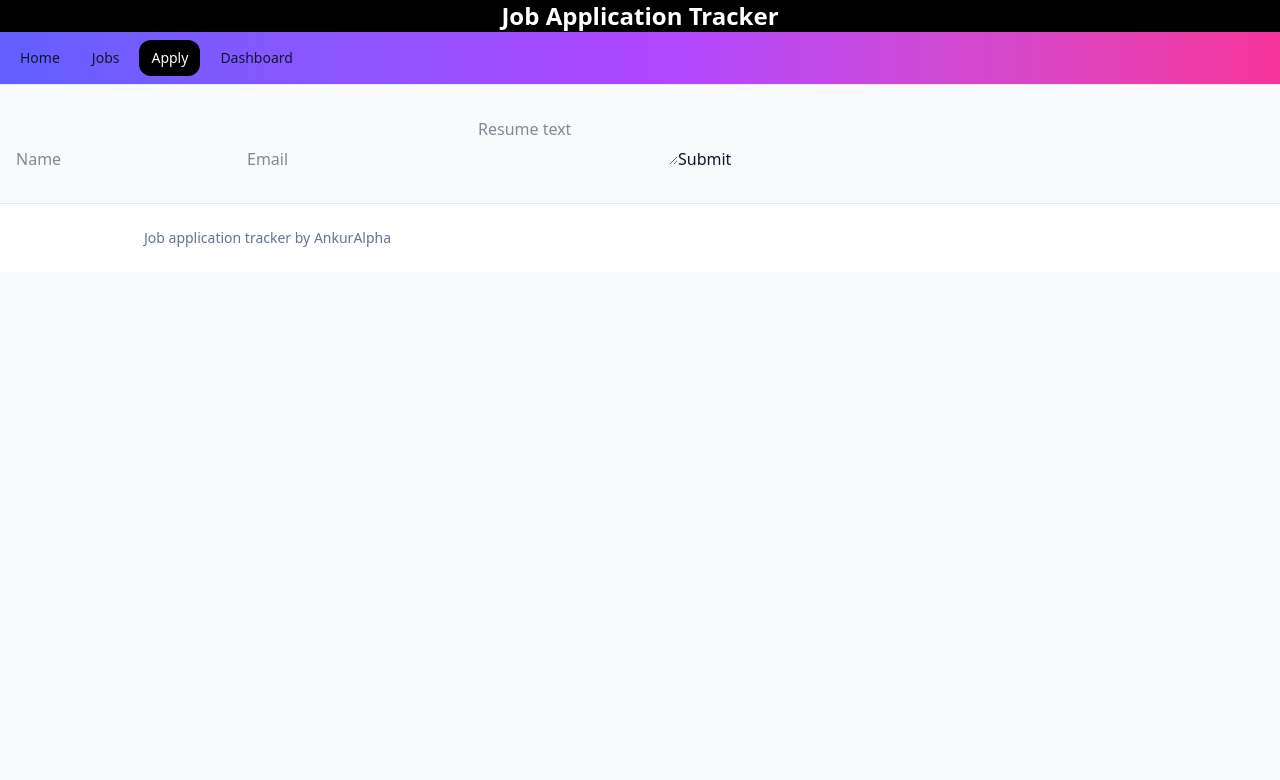
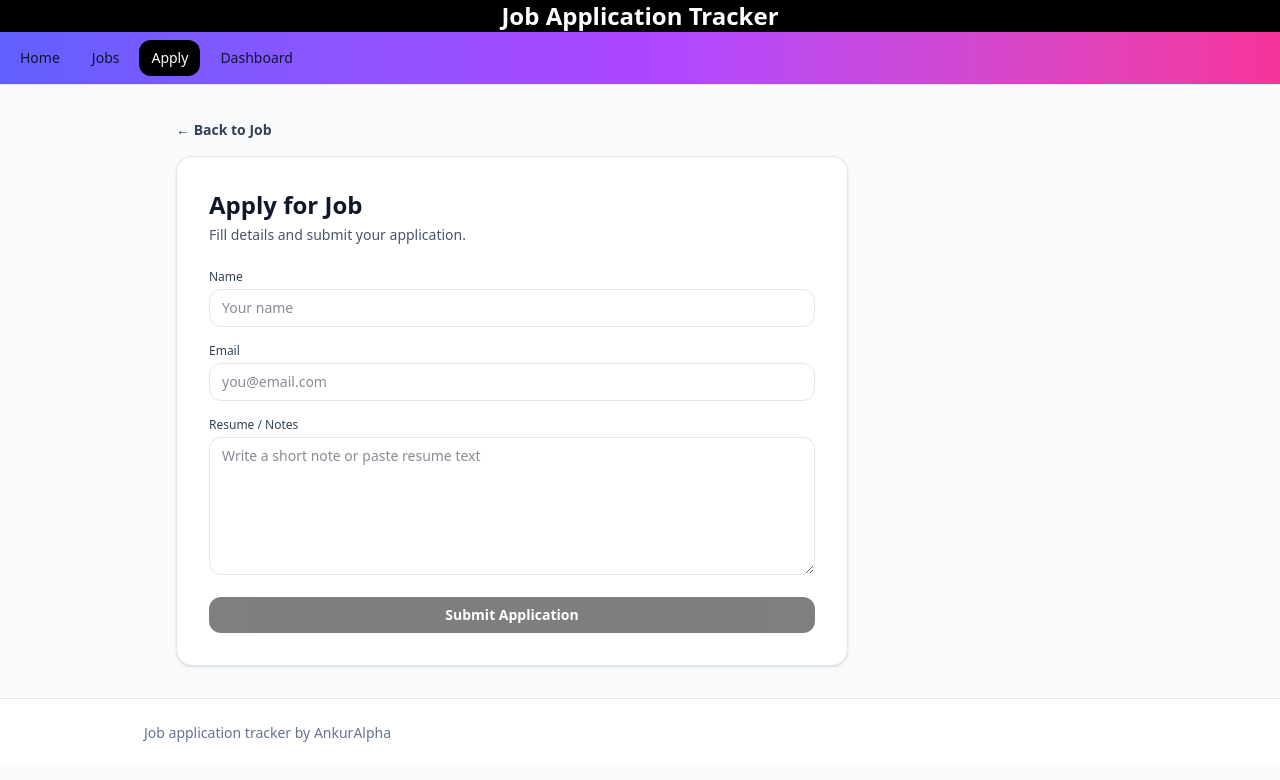
Before and after one commit to AnkurAlpha/Job-Application-Tracker, a React app in the folder frontend/: page /apply/1 in a window 1280 px wide. Shown: the top 780 px of the page. Built offline with nearby package versions, Linux system fonts and the light colour scheme; the HTML template or start-up script is replaced by a standard one.

Commit message:
Add Apply and Dashboard pages

```diff
--- a/frontend/src/components/Navbar.jsx
+++ b/frontend/src/components/Navbar.jsx
@@ -10,7 +10,8 @@ const Navbar = () => {
         <header className="border-b border-slate-200 bg-white ">
         <div className="mx-auto flex max-w-5xl justify-between px-4"></div>
             <div className="mx-auto flex justify-center text-white bg-black">
-                <p className="text-2xl font-bold"> Job Application Tracker</p>
+                <p className="text-2xl font-bold hover:scale-105 transition
+                duration-500 hover:py-1"> Job Application Tracker</p>
             </div>
             <nav className="flex gap-2 bg-gradient-to-r
         from-indigo-500 via-purple-500 to-pink-500 py-2 px-2">
--- a/frontend/src/pages/Apply.jsx
+++ b/frontend/src/pages/Apply.jsx
@@ -1,33 +1,124 @@
-import { useParams } from "react-router-dom";
+import { useParams, Link } from "react-router-dom";
 import { useState } from "react";
 import { applyForJob } from "../api/api";
 
 const Apply = () => {
-    const {id} = useParams();
-    const [form, setForm] = useState({
-        name: "",
-        email:"",
-        resume:""
-    }) ;
+    const { id } = useParams();
+    const [form, setForm] = useState({ name: "", email: "", resume: "" });
+    const [submitting, setSubmitting] = useState(false);
+    const [done, setDone] = useState(false);
+    const [error, setError] = useState("");
+
     const handleChange = (e) => {
-        setForm({
-            ...form,
-            [e.target.name] : e.target.value
-        })
-    }
-    const handleSubmit= async (e) => {
-        e.preventDefault() ;
-        await applyForJob({...form,jobId: id}) ;
-        alert("Applied Successfully") ;
-    }
+        setForm({ ...form, [e.target.name]: e.target.value });
+    };
+
+    const canSubmit =
+        form.name.trim() && form.email.trim() && form.resume.trim();
+
+    const handleSubmit = async (e) => {
+        e.preventDefault();
+        setError("");
+        setSubmitting(true);
+        try {
+            await applyForJob({ ...form, jobId: id });
+            setDone(true);
+        } catch (e) {
+            setError(e.message || "Failed to submit application");
+        } finally {
+            setSubmitting(false);
+        }
+    };
+
     return (
-        <form onSubmit={handleSubmit}>
-        <input name="name" placeholder="Name" onChange={handleChange} />
-        <input name="email" placeholder="Email" onChange={handleChange} />
-        <textarea name="resume" placeholder="Resume text" onChange={handleChange}/>
-        <button type="submit">Submit</button>
-        </form>
-    )
+        <div className="mx-auto max-w-2xl space-y-4">
+            <Link
+                to={`/jobs/${id}`}
+                className="inline-flex items-center gap-2
+        text-sm font-semibold text-slate-700 hover:text-slate-900" >
+                ← Back to Job
+            </Link>
+
+            <div className="rounded-2xl border border-slate-200 bg-white p-8 shadow-sm">
+                <h1 className="text-2xl font-bold">Apply for Job</h1>
+                <p className="mt-1 text-sm text-slate-600">
+                    Fill details and submit your application.
+                </p>
+
+                {done && (
+                    <div className="mt-4 rounded-xl border border-emerald-200
+            bg-emerald-50 p-4">
+                        <p className="text-sm font-semibold text-emerald-800">
+                            Application submitted!
+                        </p>
+                        <p className="mt-1 text-sm text-emerald-700">
+                            You can go back and apply to more jobs.
+                        </p>
+                    </div>
+                )}
+
+                {error && (
+                    <div className="mt-4 rounded-xl border border-red-200 bg-red-50 p-4">
+                        <p className="text-sm font-semibold text-red-800">Error</p>
+                        <p className="mt-1 text-sm text-red-700">{error}</p>
+                    </div>
+                )}
+
+                <form onSubmit={handleSubmit} className="mt-6 space-y-4">
+                    <div>
+                        <label className="mb-1 block text-xs font-medium text-slate-700">
+                            Name
+                        </label>
+                        <input
+                            className="w-full rounded-xl border border-slate-200 px-3
+                py-2 text-sm outline-none focus:border-slate-900
+                focus:ring-2 focus:ring-slate-200"
+                            name="name"
+                            placeholder="Your name"
+                            onChange={handleChange}
+                            value={form.name}
+                        />
+                    </div>
+
+                    <div>
+                        <label className="mb-1 block text-xs font-medium text-slate-700">
+                            Email
+                        </label>
+                        <input
+                            className="w-full rounded-xl border border-slate-200 px-3 py-2
+                text-sm outline-none focus:border-slate-900 focus:ring-2
+                focus:ring-slate-200" name="email" placeholder="you@email.com"
+                            onChange={handleChange} value={form.email} />
+                    </div>
+
+                    <div>
+                        <label className="mb-1 block text-xs font-medium
+                        text-slate-700"> Resume / Notes </label>
+                        <textarea
+                            className="w-full rounded-xl border
+                            border-slate-200 px-3 py-2 text-sm
+                            outline-none focus:border-slate-900 focus:ring-2
+                            focus:ring-slate-200"
+                            name="resume"
+                            placeholder="Write a short note or paste resume text"
+                            rows={6}
+                            onChange={handleChange}
+                            value={form.resume}
+                        />
+                    </div>
+
+                    <button
+                        type="submit"
+                        disabled={!canSubmit || submitting}
+                        className="w-full rounded-xl bg-black px-4 py-2
+                        text-sm font-semibold text-white hover:bg-slate-800
+                        disabled:opacity-50" >
+                        {submitting ? "Submitting..." : "Submit Application"}
+                    </button>
+                </form>
+            </div>
+        </div>
+    );
 }
 
 export default Apply
--- a/frontend/src/pages/Dashboard.jsx
+++ b/frontend/src/pages/Dashboard.jsx
@@ -1,11 +1,155 @@
+import { useEffect, useMemo, useState } from "react";
+import { Link } from "react-router-dom";
+import { getJobs } from "../api/api.js";
+
 const Dashboard = () => {
+
+  const [jobs, setJobs] = useState([]);
+  const [loading, setLoading] = useState(true);
+  const [error, setError] = useState("");
+
+  useEffect(() => {
+    getJobs()
+      .then(setJobs)
+      .catch((err) => setError(err.message || "Failed to load data"))
+      .finally(() => setLoading(false));
+  }, []);
+
+  const stats = useMemo(() => {
+    // If your backend has status later, this will still work.
+    const total = jobs.length;
+    return {
+      totalJobs: total,
+      openJobs: total, // placeholder: you can change when status exists
+      latestJobs: jobs.slice(0, 3),
+    };
+  }, [jobs]);
+
+  if (loading) {
+    return (
+      <div className="rounded-2xl border border-slate-200 bg-white p-6 shadow-sm">
+        <p className="text-sm font-semibold">Loading dashboard…</p>
+        <p className="mt-1 text-sm text-slate-500">Fetching data from backend</p>
+      </div>
+    );
+  }
+
+  if (error) {
+    return (
+      <div className="rounded-2xl border border-red-200 bg-red-50 p-6">
+        <p className="text-sm font-semibold text-red-800">Dashboard Error</p>
+        <p className="mt-1 text-sm text-red-700">{error}</p>
+        <Link
+          to="/jobs"
+          className="mt-4 inline-block rounded-xl bg-slate-900 px-4 py-2 text-sm font-semibold text-white hover:bg-slate-800"
+        >
+          Go to Jobs
+        </Link>
+      </div>
+    );
+  }
+
   return (
-      <>
-      <section>
-        <p>This the dashboard</p>
-      </section>
-      </>
-  )
+    <div className="space-y-6">
+      {/* Header */}
+      <div className="rounded-2xl border border-slate-200 bg-white p-8 shadow-sm">
+        <h1 className="text-2xl font-bold tracking-tight">Dashboard</h1>
+        <p className="mt-2 text-sm text-slate-600">
+          Quick overview for the frontend review demo.
+        </p>
+
+        <div className="mt-6 flex flex-wrap gap-3">
+          <Link
+            to="/jobs"
+            className="rounded-xl bg-slate-900 px-4 py-2 text-sm font-semibold text-white hover:bg-slate-800"
+          >
+            Browse Jobs
+          </Link>
+          <Link
+            to="/"
+            className="rounded-xl border border-slate-200 bg-white px-4 py-2 text-sm font-semibold text-slate-900 hover:bg-slate-100"
+          >
+            Home
+          </Link>
+        </div>
+      </div>
+
+      {/* Stats */}
+      <div className="grid gap-4 md:grid-cols-3">
+        <div className="rounded-2xl border border-slate-200 bg-white p-6 shadow-sm">
+          <p className="text-xs font-semibold uppercase tracking-wide text-slate-500">
+            Total Jobs
+          </p>
+          <p className="mt-2 text-3xl font-bold text-slate-900">
+            {stats.totalJobs}
+          </p>
+          <p className="mt-2 text-sm text-slate-600">
+            Numbre of Total Jobs
+          </p>
+        </div>
+
+        <div className="rounded-2xl border border-slate-200 bg-white p-6 shadow-sm">
+          <p className="text-xs font-semibold uppercase tracking-wide text-slate-500">
+            Open Jobs
+          </p>
+          <p className="mt-2 text-3xl font-bold text-slate-900">
+            {stats.openJobs}
+          </p>
+          <p className="mt-2 text-sm text-slate-600">
+            Number of open jobs to apply for
+          </p>
+        </div>
+
+      </div>
+
+      {/* Recent jobs */}
+      <div className="rounded-2xl border border-slate-200 bg-white p-6 shadow-sm">
+        <div className="flex items-end justify-between">
+          <div>
+            <h2 className="text-base font-bold text-slate-900">Recent Jobs</h2>
+            <p className="mt-1 text-sm text-slate-600">
+                List of all the jobs that have recently came
+            </p>
+          </div>
+
+          <Link
+            to="/jobs"
+            className="text-sm font-semibold text-slate-900 underline underline-offset-4"
+          >
+            View all
+          </Link>
+        </div>
+
+        {stats.latestJobs.length === 0 ? (
+          <div className="mt-4 rounded-xl bg-slate-50 p-4 text-sm text-slate-700">
+            No jobs available yet. Add jobs from backend or seed the DB.
+          </div>
+        ) : (
+          <div className="mt-4 grid gap-3 md:grid-cols-3">
+            {stats.latestJobs.map((job) => (
+              <Link
+                key={job.id}
+                to={`/jobs/${job.id}`}
+                className="block rounded-2xl border border-slate-200 bg-white p-4 hover:bg-slate-50"
+              >
+                <p className="text-sm font-bold text-slate-900 line-clamp-1">
+                  {job.title}
+                </p>
+                <p className="mt-2 text-sm text-slate-600 line-clamp-2">
+                  {job.description || "No description provided."}
+                </p>
+
+                <div className="mt-3 inline-flex rounded-full bg-emerald-50 px-3 py-1 text-xs font-semibold text-emerald-700">
+                  Open
+                </div>
+              </Link>
+            ))}
+          </div>
+        )}
+      </div>
+
+    </div>
+  );
 }
 
 export default Dashboard
```
